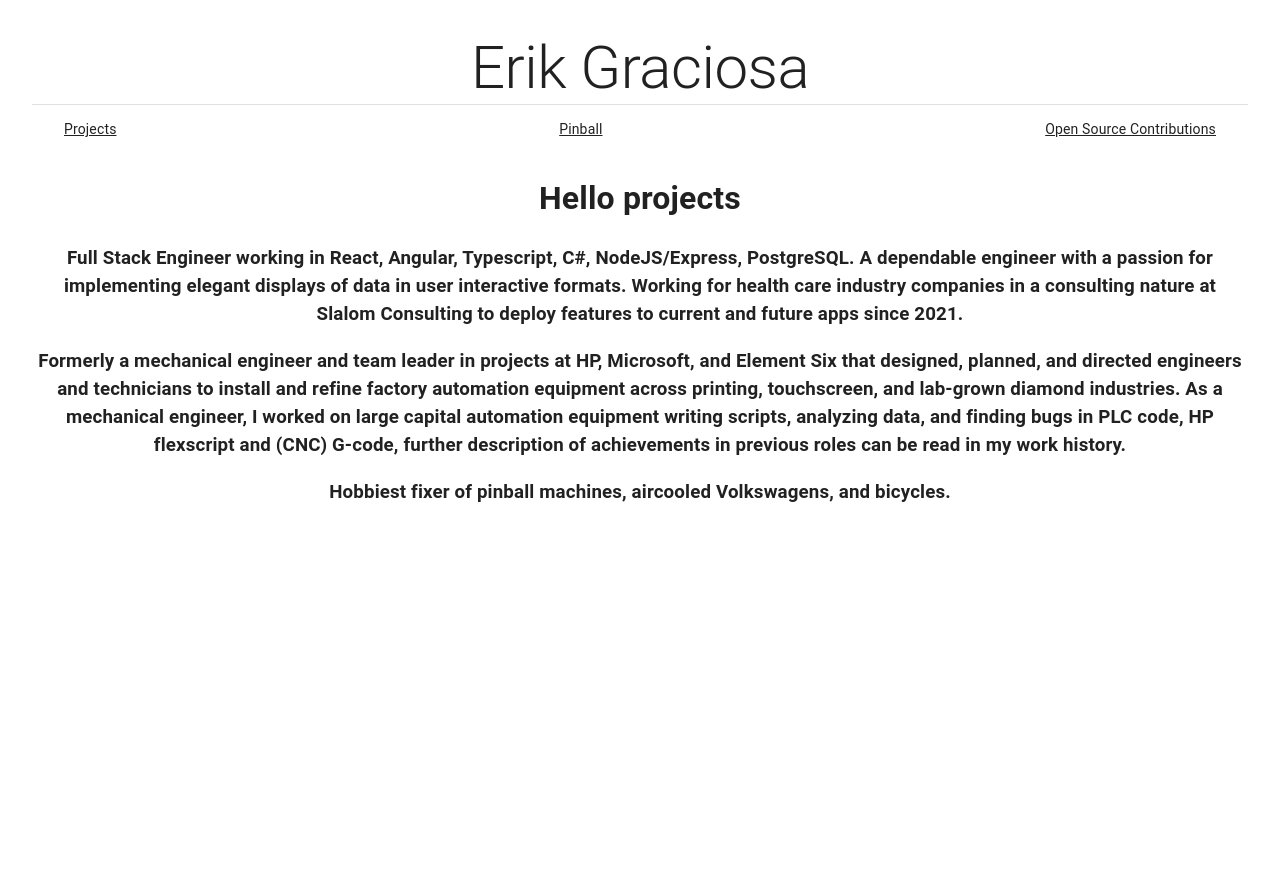
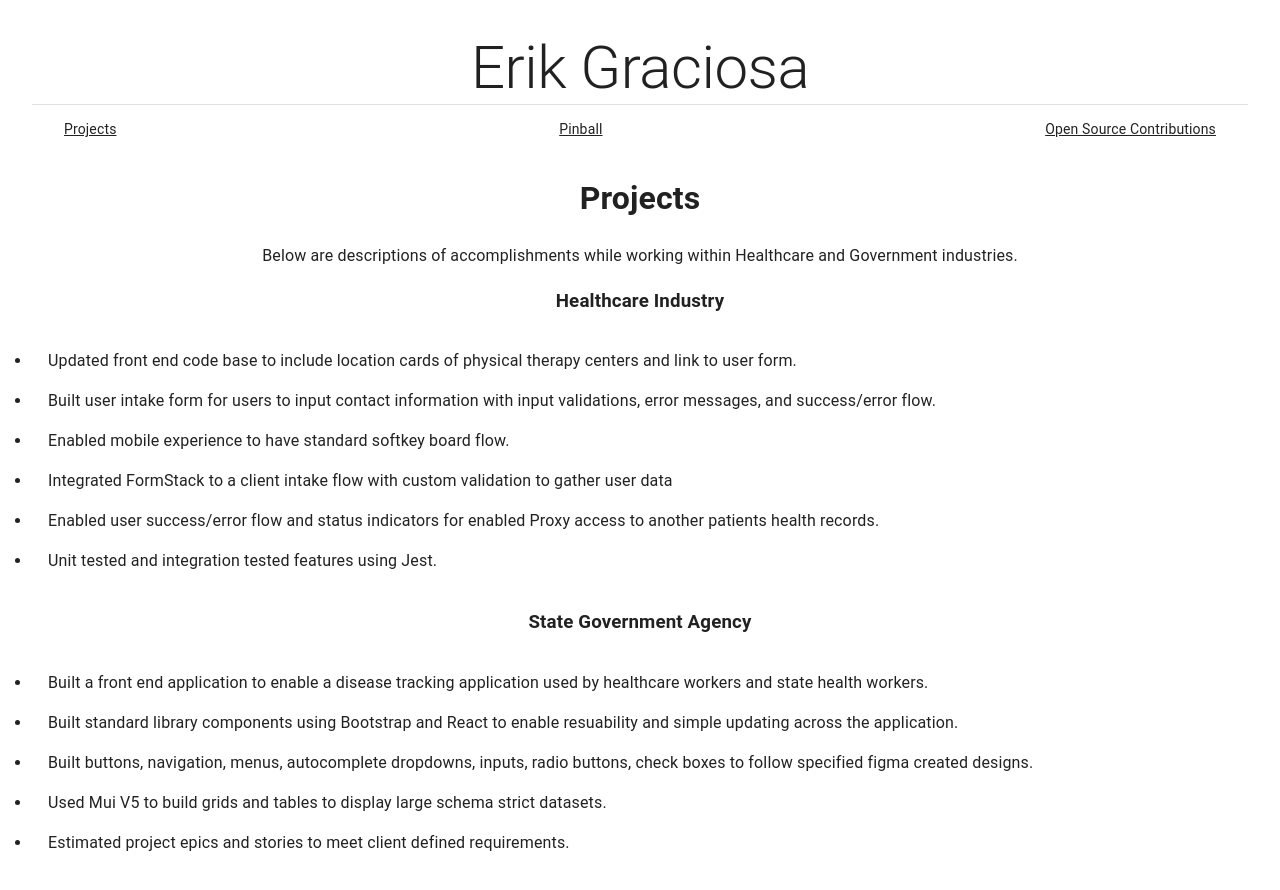
Before and after one commit to ErikGraciosa/testPortfolio, a React (Vite) app: page /projects in a window 1280 px wide. Shown: the top 890 px of the page. Before the commit the page ends 800 px from the top, so only its background shows below. Built offline with nearby package versions, Linux system fonts and the light colour scheme.

Commit message:
update pinball page, project page, fix typos

```diff
--- a/package.json
+++ b/package.json
@@ -15,6 +15,7 @@
     "@mui/icons-material": "^5.15.15",
     "@mui/material": "^5.15.15",
     "@mui/x-data-grid": "^7.2.0",
+    "@mui/x-date-pickers": "^7.2.0",
     "@tanstack/react-query": "^5.29.2",
     "axios": "^1.6.8",
     "markdown-to-jsx": "^7.4.5",
--- a/src/OpenSource.tsx
+++ b/src/OpenSource.tsx
@@ -1,6 +1,10 @@
+import { Link } from "react-router-dom";
 
 export default function OpenSource() {
   return (
-    <h1>Hello openSource</h1>
+    <>
+    <h1>Coming soon...</h1>
+    <p>Visit <Link to="https://github.com/ErikGraciosa/pbm-react">Pinball Map on Github</Link> to see contributions.</p>
+    </>
   );
 }
--- a/src/Pinball.tsx
+++ b/src/Pinball.tsx
@@ -3,6 +3,7 @@ import { useQuery } from '@tanstack/react-query';
 import axios from 'axios';
 import Papa from "papaparse";
 import { DataGrid, GridRowsProp, GridColDef } from '@mui/x-data-grid';
+import { CircularProgress } from '@mui/material';
 
 export default function Pinball() {
 
@@ -68,7 +69,13 @@ export default function Pinball() {
     }
   }, [data])
 
-  if (isLoading) return <div>Loading...</div>;
+  if (isLoading) return (
+    <div>
+      <p>Data is Loading...</p>
+      <CircularProgress></CircularProgress>
+    </div>
+  );
+
   if (error) return <div>An error occurred: {error.message}</div>;
 
   //Data table
--- a/src/Projects.tsx
+++ b/src/Projects.tsx
@@ -1,12 +1,33 @@
+import List from '@mui/material/List';
+import ListItem from '@mui/material/ListItem';
 
 export default function Main() {
 
   return (
     <>
-      <h1>Hello projects</h1>
-      <h3>Full Stack Engineer working in React, Angular, Typescript, C#, NodeJS/Express, PostgreSQL. A dependable engineer with a passion for implementing elegant displays of data in user interactive formats. Working for health care industry companies in a consulting nature at Slalom Consulting to deploy features to current and future apps since 2021.</h3>
-      <h3>Formerly a mechanical engineer and team leader in projects at HP, Microsoft, and Element Six that designed, planned, and directed engineers and technicians to install and refine factory automation equipment across printing, touchscreen, and lab-grown diamond industries. As a mechanical engineer, I worked on large capital automation equipment writing scripts, analyzing data, and finding bugs in PLC code, HP flexscript and (CNC) G-code, further description of achievements in previous roles can be read in my work history.</h3>
-      <h3>Hobbiest fixer of pinball machines, aircooled Volkswagens, and bicycles.</h3>
+      <h1>Projects</h1>
+      <p>Below are descriptions of accomplishments while working within Healthcare and Government industries.</p>
+      <h3>Healthcare Industry</h3>
+      <p>
+        <List sx={{ listStyleType: 'disc' }}>
+          <ListItem sx={{ display: 'list-item' }}>Updated front end code base to include location cards of physical therapy centers and link to user form.</ListItem>
+          <ListItem sx={{ display: 'list-item' }}>Built user intake form for users to input contact information with input validations, error messages, and success/error flow.</ListItem>
+          <ListItem sx={{ display: 'list-item' }}>Enabled mobile experience to have standard softkey board flow.</ListItem>
+          <ListItem sx={{ display: 'list-item' }}>Integrated FormStack to a client intake flow with custom validation to gather user data</ListItem>
+          <ListItem sx={{ display: 'list-item' }}>Enabled user success/error flow and status indicators for enabled Proxy access to another patients health records.</ListItem>
+          <ListItem sx={{ display: 'list-item' }}>Unit tested and integration tested features using Jest.</ListItem>
+        </List>
+      </p>
+      <h3>State Government Agency</h3>
+      <p>
+        <List  sx={{ listStyleType: 'disc' }}>
+          <ListItem sx={{ display: 'list-item' }}>Built a front end application to enable a disease tracking application used by healthcare workers and state health workers.</ListItem>
+          <ListItem sx={{ display: 'list-item' }}>Built standard library components using Bootstrap and React to enable resuability and simple updating across the application.</ListItem>
+          <ListItem sx={{ display: 'list-item' }}>Built buttons, navigation, menus, autocomplete dropdowns, inputs, radio buttons, check boxes to follow specified figma created designs.</ListItem>
+          <ListItem sx={{ display: 'list-item' }}>Used Mui V5 to build grids and tables to display large schema strict datasets.</ListItem>
+          <ListItem sx={{ display: 'list-item' }}>Estimated project epics and stories to meet client defined requirements.</ListItem>
+        </List>
+      </p>
     </>
   );
 }
--- a/src/blogDemoFiles/blog-post.1.md
+++ b/src/blogDemoFiles/blog-post.1.md
@@ -32,4 +32,4 @@ MeasureUp practice tests. I used MeasureUp Practice tests from a work subscripti
 
 ### **Flash cards**
 
-[Anki](https://apps.ankiweb.net/) I used Anki flashcards on my desktop and phone to be able to memorize and retain Azure content. I would suggest making flash cards of the recap questions at the end of each module and use Anki's spaced repetition system. Watchout for Anki impersonators, there are some scams clones of Anki out there. [Wikipedia](https://en.wikipedia.org/wiki/Anki_(software)
+[Anki](https://apps.ankiweb.net/) I used Anki flashcards on my desktop and phone to be able to memorize and retain Azure content. I would suggest making flash cards of the recap questions at the end of each module and use Anki's spaced repetition system. Watchout for Anki impersonators, there are some scam clones of Anki out there. [Wikipedia](https://en.wikipedia.org/wiki/Anki_(software)
--- a/src/blogDemoFiles/blog-post.2.md
+++ b/src/blogDemoFiles/blog-post.2.md
@@ -28,4 +28,4 @@ These are the resources I used to learn and practice skills for the AWS exam.
 
 ### **Flash cards**
 
-[Anki](https://apps.ankiweb.net/) I used Anki flashcards on my desktop and phone to be able to memorize and retain AWS content. I would suggest making flash cards of the recap questions at the end of each module in Stephane Maarek's Udemy course to get familiar with the main concepts and use Anki's spaced repetition system. Watchout for Anki impersonators, there are some scams clones of Anki out there. [Wikipedia](https://en.wikipedia.org/wiki/Anki_(software)
+[Anki](https://apps.ankiweb.net/) I used Anki flashcards on my desktop and phone to be able to memorize and retain AWS content. I would suggest making flash cards of the recap questions at the end of each module in Stephane Maarek's Udemy course to get familiar with the main concepts and use Anki's spaced repetition system. Watchout for Anki impersonators, there are some scam clones of Anki out there. [Wikipedia](https://en.wikipedia.org/wiki/Anki_(software)
```
Also changed, not shown: 2 other files (tests, documents, lock files or other folders).
